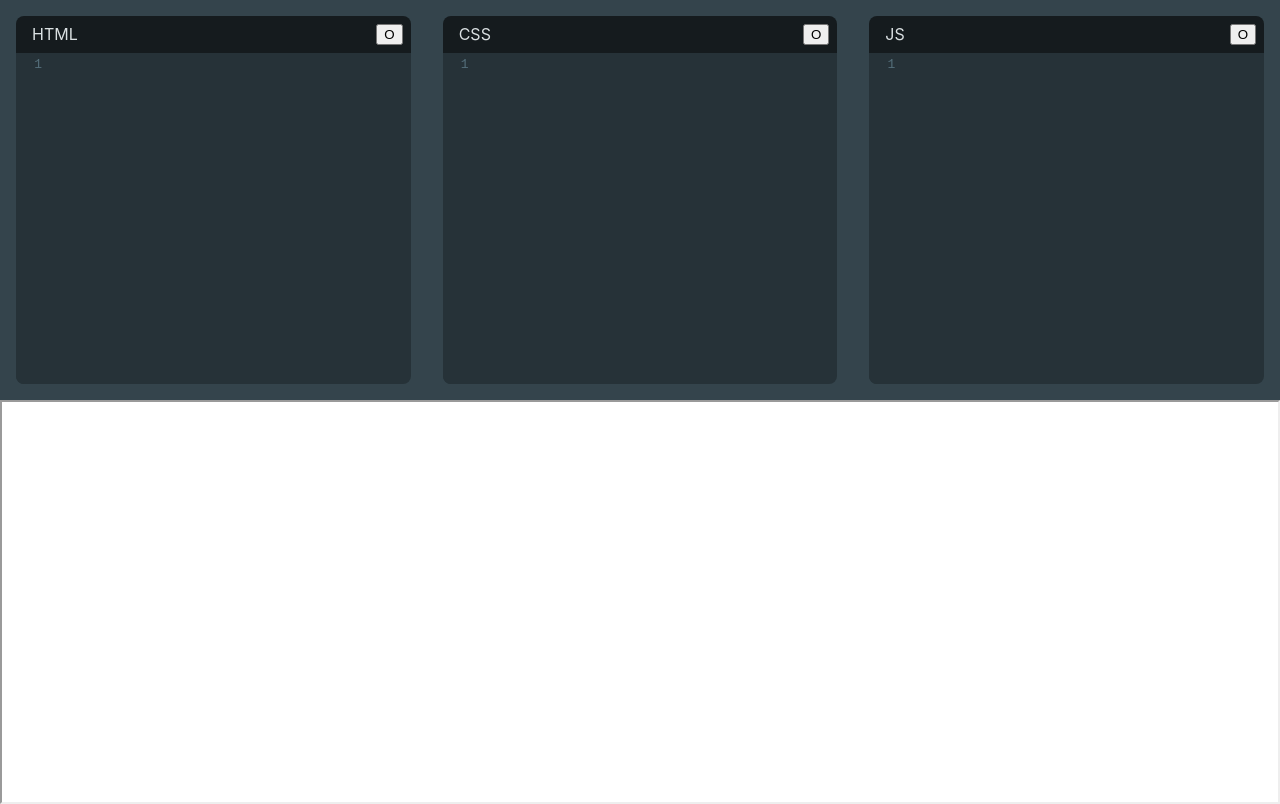
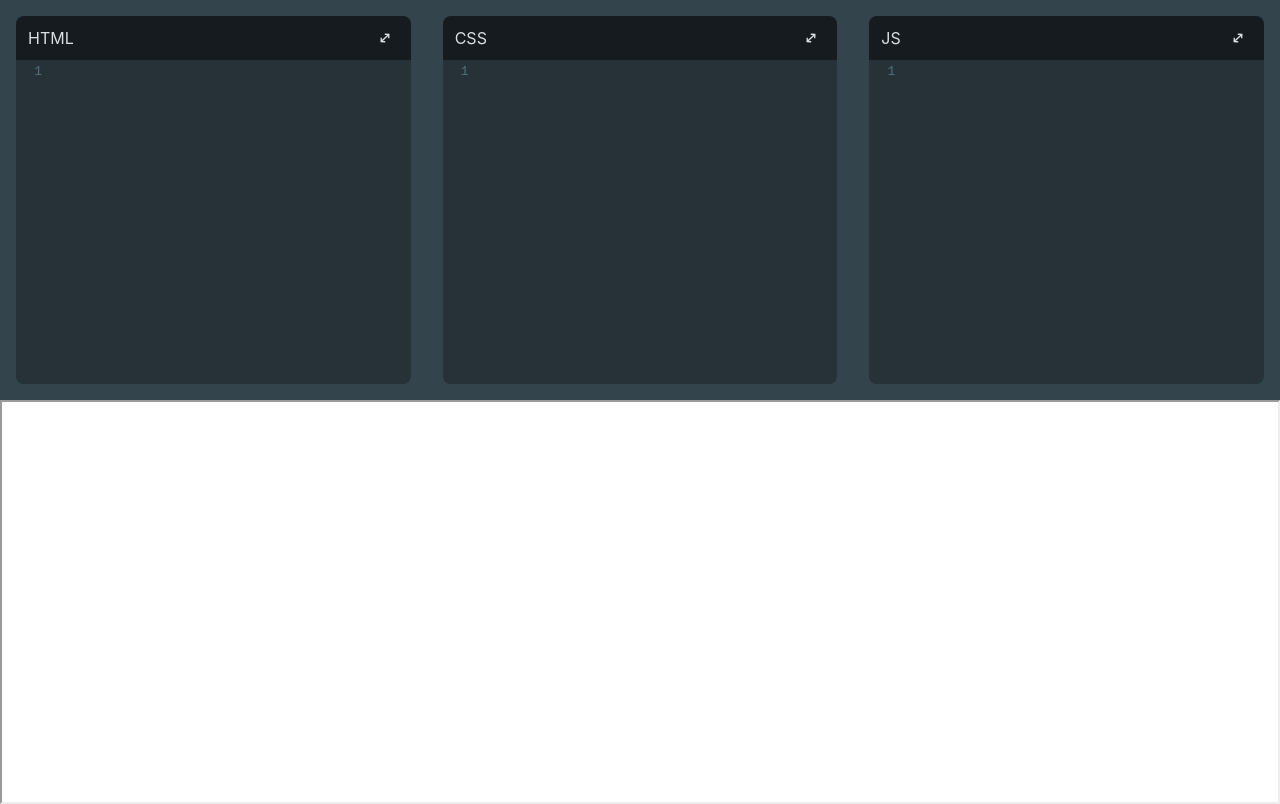
Before and after one commit to s-ashwin/Codepen, a React (Create React App) app: page / in a window 1280 px wide. Built offline with nearby package versions, Linux system fonts and the light colour scheme.

Commit message:
Added styling to the buttons

```diff
--- a/package.json
+++ b/package.json
@@ -10,6 +10,7 @@
     "react": "^16.13.1",
     "react-codemirror2": "^7.2.1",
     "react-dom": "^16.13.1",
+    "react-icons": "^3.11.0",
     "react-scripts": "3.4.3"
   },
   "scripts": {
--- a/src/Components/Editor.js
+++ b/src/Components/Editor.js
@@ -5,6 +5,7 @@ import "codemirror/mode/xml/xml";
 import "codemirror/mode/javascript/javascript";
 import "codemirror/mode/css/css";
 import {Controlled} from "react-codemirror2"
+import { CgExpand } from "react-icons/cg";
 
 export default function Editor({title,lang,onChange,value}) {
 
@@ -17,7 +18,7 @@ export default function Editor({title,lang,onChange,value}) {
 
             <div className="title">
                 {title}
-                <button>O</button>
+                <button type="button" className="btn"><CgExpand size={16}></CgExpand></button>
             </div>
 
             <Controlled onBeforeChange={handlechange}
--- a/src/index.css
+++ b/src/index.css
@@ -31,9 +31,10 @@ code {
   justify-content: space-between;
   color: #DAE0E2;
   background-color: hsl(200, 19%, 10%);
-  padding: 0.5rem 0.5rem 0.5rem 1rem;
+  padding: 0.75rem;
   border-top-left-radius: 0.5rem;
   border-top-right-radius: 0.5rem;
+  cursor: pointer;
 }
 .CodeMirror{
   height: 100% !important;
@@ -44,6 +45,13 @@ code {
   border-bottom-right-radius: 0.5rem;
   overflow: hidden;
 }
-iframe{
-  margin: 0 !important;
+.btn{
+  background: none;
+  outline: none;
+  border: none;
+  color: #DAE0E2;
+  display: flex;
+  align-items: center;
+  justify-content: center;
+  cursor: pointer;
 }
```
Also changed, not shown: 1 other file (tests, documents, lock files or other folders).
